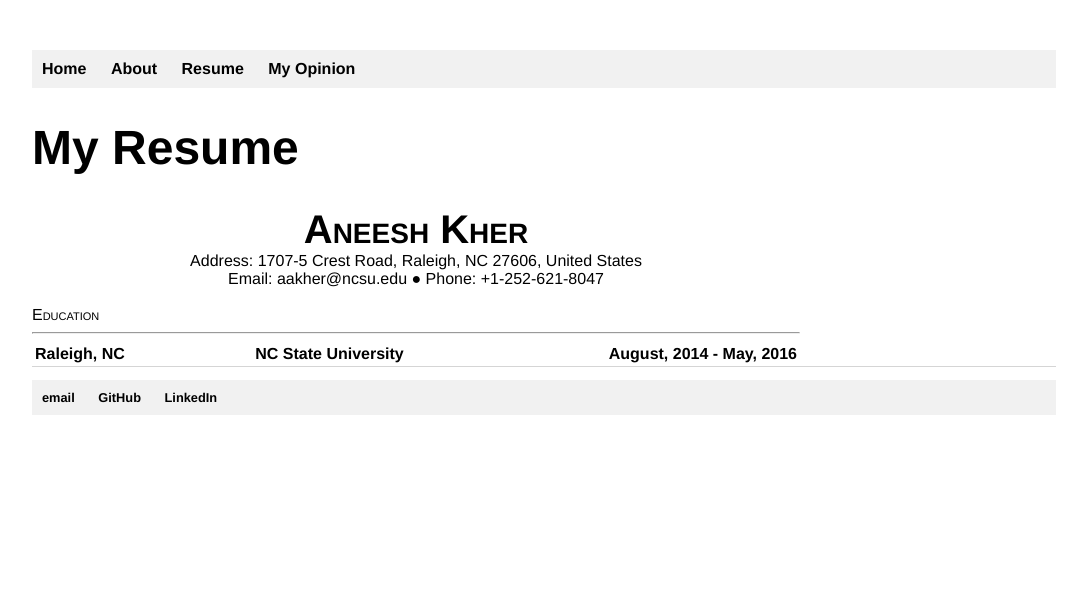
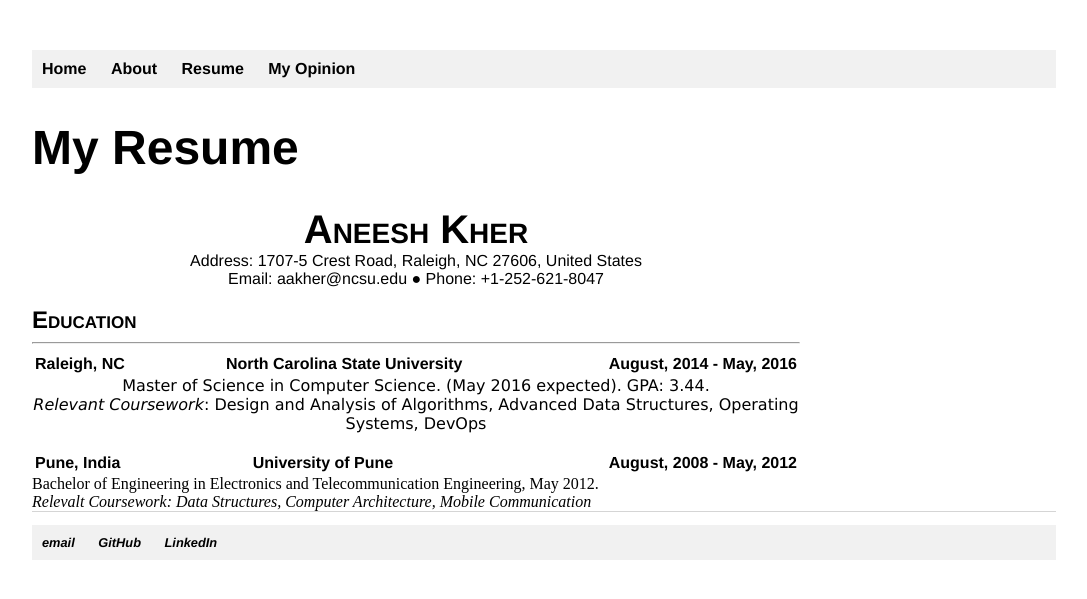
Before and after one commit to aneeshkher/aneeshkher.github.io, a Jekyll site: the page built from resume/index.html, in a window 1280 px wide. Shown: the top 599 px of the page, without its empty margins (96-1183 px from the left). Built offline with Jekyll 4.4.1, drawn with Linux system fonts in a browser that asks for light colours.

Commit message:
Add some more text to education

```diff
--- a/css/main.css
+++ b/css/main.css
@@ -67,10 +67,17 @@ ul.posts li {
     text-align: left;
     font-variant: small-caps;
     font-family: 'Helvetica', 'Arial', 'Sans-Serif';
+    font-size: 1.5em;
+    font-weight: bold;
 }
 
 .resume {
     width: 75%;
+}
+
+.resume_text {
+    text-align: center;
+    font-family: 'Verdana', 'Helvetica', 'Arial', 'Sans-Serif';
 }
 
 tr {
--- a/resume/index.html
+++ b/resume/index.html
@@ -15,9 +15,28 @@ title: "Aneesh Kher's Resume"
 	<table border="0" style="width:100%">
 		<tr>
 			<td style="text-align: left">Raleigh, NC</td>
-			<td style="text-align: center"><a href="http://www.ncsu.edu">NC State University</a></td>
+			<td style="text-align: center"><a href="http://www.ncsu.edu">North Carolina State University</a></td>
 			<td style="text-align: right">August, 2014 - May, 2016</td>
 		</tr>
 	</table>
 
+	<div class="resume_text">
+		Master of Science in Computer Science. (May 2016 expected). GPA: 3.44.<br>
+		<i>Relevant Coursework</i>: Design and Analysis of Algorithms, Advanced Data Structures, Operating Systems, DevOps<br>
+	</div>
+
+	<br>
+
+	<table border="0" style="width:100%">
+		<tr>
+			<td style="text-align: left">Pune, India</td>
+			<td style="text-align: center">University of Pune</td>
+			<td style="text-align: right">August, 2008 - May, 2012</td>
+		</tr>
+	</table>
+
+	<div>
+		Bachelor of Engineering in Electronics and Telecommunication Engineering, May 2012.<br>
+		<i>Relevalt Coursework<i>: Data Structures, Computer Architecture, Mobile Communication
+	</div>
 </div>
```
